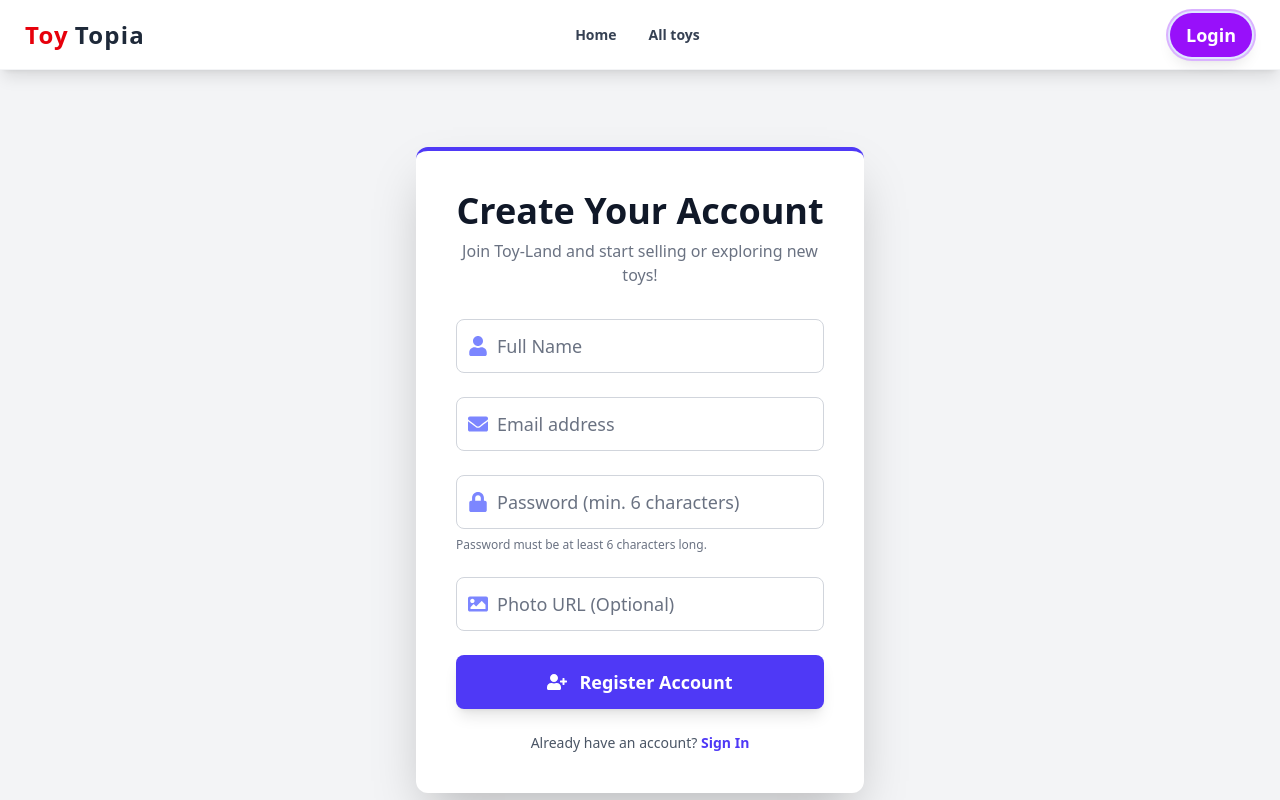
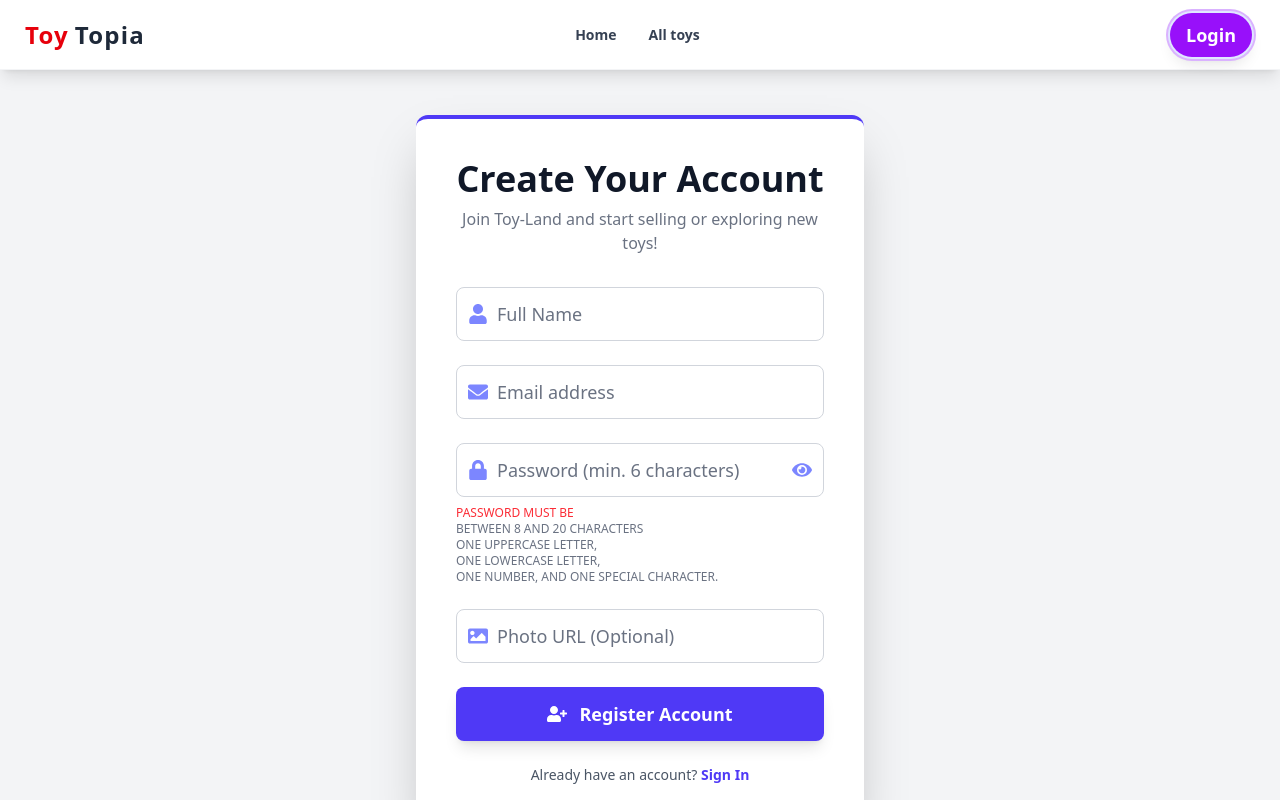
Before and after one commit to armanislams/toy-topia, a React (Vite) app: page /register in a window 1280 px wide. Shown: the top 800 px of the page. Built offline with nearby package versions, Linux system fonts and the light colour scheme; no server answers.

Commit message:
added password validation to register page

```diff
--- a/src/pages/Register.jsx
+++ b/src/pages/Register.jsx
@@ -1,6 +1,6 @@
 import React, { use, useState } from 'react';
 import { Link, useNavigate } from 'react-router';
-import { FaUser, FaEnvelope, FaLock, FaImage, FaUserPlus } from 'react-icons/fa';
+import { FaUser, FaEnvelope, FaLock, FaImage, FaUserPlus, FaEye } from 'react-icons/fa';
 import { AuthContext } from '../components/Provider/AuthProvider';
 import useTitle from '../components/hooks/UseTitle';
 
@@ -25,7 +25,7 @@ const Register = () => {
         const regEXP = /^(?=.*[a-z])(?=.*[A-Z])(?=.*\d)(?=.*[@$!%*?&])[A-Za-z\d@$!%*?&]{8,20}$/;
         const password = e.target.password.value;
         if (!regEXP.test(password)) {
-            setError('password must be between 8 and 20 characters and requires at least one uppercase letter, one lowercase letter, one number, and one special character.')
+            setError('Please Check Your Password Again')
             return;
                 }
         createUser(email,password)
@@ -109,6 +109,9 @@ const Register = () => {
                             <div className="absolute inset-y-0 left-0 pl-3 flex items-center pointer-events-none">
                                 <FaLock className="h-5 w-5 text-indigo-400" />
                             </div>
+                            <div className="absolute inset-y-0 right-3 pl-3 flex items-center pointer-events-none">
+                                <FaEye className="h-5 w-5 text-indigo-400" />
+                            </div>
                             <input
                                 id="password"
                                 name="password"
@@ -118,7 +121,8 @@ const Register = () => {
                                 placeholder="Password (min. 6 characters)"
                             />
                         </div>
-                        <p className="mt-2 text-xs text-gray-500">Password must be at least 6 characters long.</p>
+                        <p className="mt-2 text-xs text-gray-500 uppercase"><span className='text-red-500'>password must be</span> <br />Between 8 and 20 characters <br /> one uppercase letter, <br />one lowercase letter,<br />
+                         one number, and one special character.</p>
                     </div>
 
                     {/* --- Photo URL Input (Optional) --- */}
```
